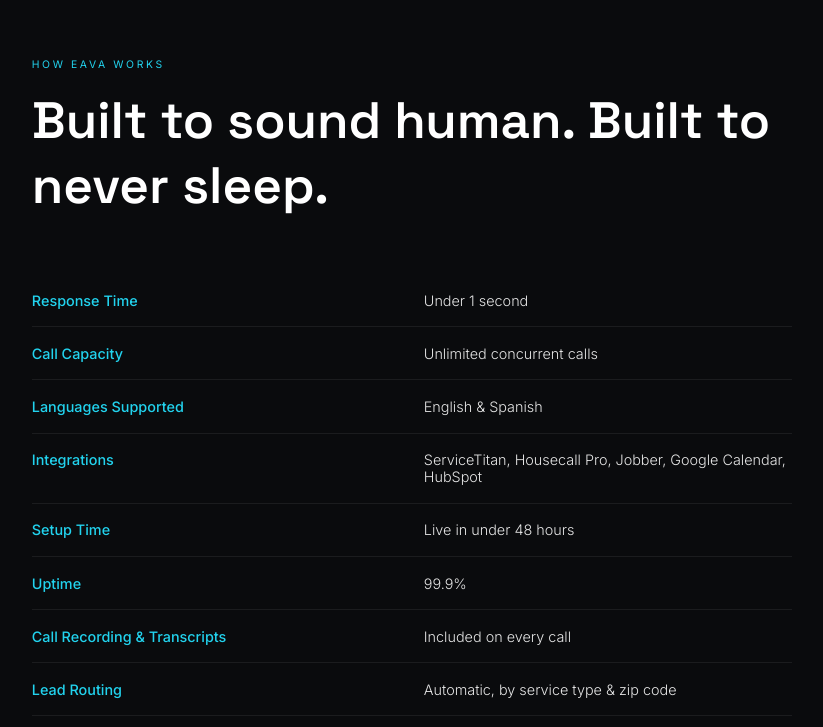
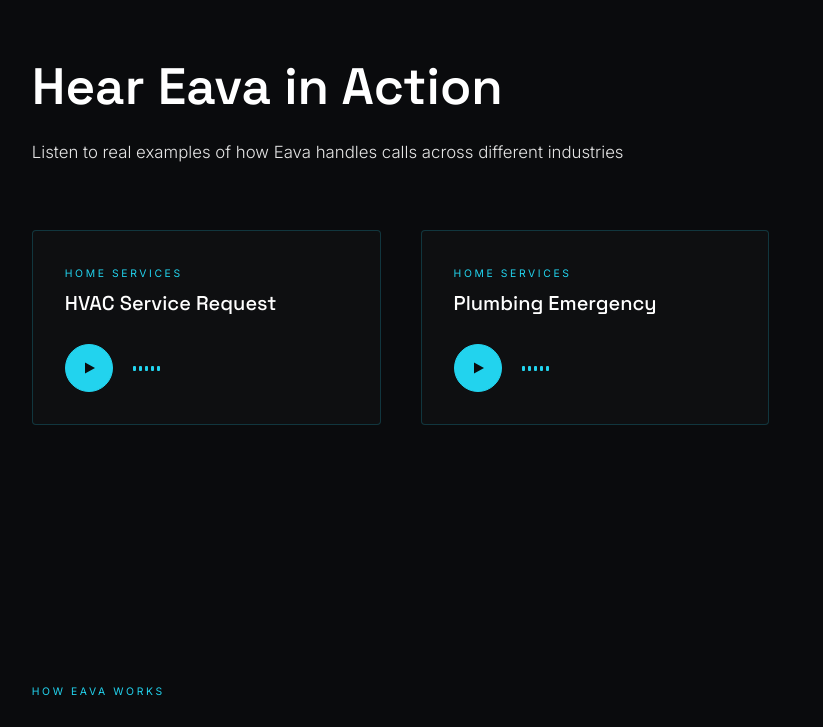
Before and after one commit to Eava-Dev/Eava-website, a Next.js app: page / in a window 1280 px wide. Shown: the part 4134-4861 px from the top of the page, without its empty margins (45-868 px from the left). Built offline with nearby package versions, Linux system fonts and the light colour scheme.

Commit message:
Add "Hear Eava in Action" audio demo section
Two-card section between Marketing and Specs with in-browser play/pause
controls (nova/onyx sample calls), an animated waveform indicator while
playing, and mutual exclusion so only one card plays at a time.

```diff
--- /dev/null
+++ b/app/components/HearEavaSection.tsx
@@ -0,0 +1,227 @@
+"use client";
+
+import { useEffect, useRef, useState } from "react";
+import { motion } from "framer-motion";
+import FadeIn from "./FadeIn";
+
+const calls = [
+  {
+    id: "hvac",
+    title: "HVAC Service Request",
+    industry: "Home Services",
+    src: "/audio/hvac-sample-call.mp3",
+  },
+  {
+    id: "plumbing",
+    title: "Plumbing Emergency",
+    industry: "Home Services",
+    src: "/audio/plumbing-sample-call.mp3",
+  },
+];
+
+function WaveformBar({ isPlaying, delay }: { isPlaying: boolean; delay: number }) {
+  return (
+    <motion.span
+      style={{
+        display: "inline-block",
+        width: "3px",
+        borderRadius: "1px",
+        background: "#22D3EE",
+      }}
+      animate={
+        isPlaying
+          ? { height: ["30%", "100%", "45%", "80%", "30%"] }
+          : { height: "20%" }
+      }
+      transition={
+        isPlaying
+          ? { duration: 1.1, repeat: Infinity, ease: "easeInOut", delay }
+          : { duration: 0.2 }
+      }
+    />
+  );
+}
+
+function AudioCard({
+  call,
+  isPlaying,
+  onToggle,
+  onEnded,
+  index,
+}: {
+  call: (typeof calls)[number];
+  isPlaying: boolean;
+  onToggle: () => void;
+  onEnded: () => void;
+  index: number;
+}) {
+  const audioRef = useRef<HTMLAudioElement>(null);
+
+  useEffect(() => {
+    const audio = audioRef.current;
+    if (!audio) return;
+    if (isPlaying) {
+      audio.play().catch(() => {});
+    } else {
+      audio.pause();
+    }
+  }, [isPlaying]);
+
+  return (
+    <FadeIn index={index}>
+      <div
+        style={{
+          border: "1px solid rgba(34,211,238,0.2)",
+          borderRadius: "4px",
+          background: "rgba(255,255,255,0.02)",
+          padding: "2rem",
+          height: "100%",
+        }}
+      >
+        <span
+          style={{
+            fontFamily: "var(--font-inter)",
+            fontSize: "0.65rem",
+            letterSpacing: "0.25em",
+            textTransform: "uppercase",
+            color: "#22D3EE",
+          }}
+        >
+          {call.industry}
+        </span>
+
+        <h3
+          style={{
+            fontFamily: "var(--font-display)",
+            fontWeight: 500,
+            fontSize: "1.25rem",
+            color: "#ffffff",
+            marginTop: "0.6rem",
+            marginBottom: "1.75rem",
+          }}
+        >
+          {call.title}
+        </h3>
+
+        <div style={{ display: "flex", alignItems: "center", gap: "1.25rem" }}>
+          <motion.button
+            type="button"
+            onClick={onToggle}
+            aria-label={isPlaying ? "Pause" : "Play"}
+            whileHover={{ background: "#0A0B0D", color: "#22D3EE" }}
+            style={{
+              flexShrink: 0,
+              width: "48px",
+              height: "48px",
+              borderRadius: "50%",
+              border: "1px solid #22D3EE",
+              background: "#22D3EE",
+              color: "#0A0B0D",
+              display: "flex",
+              alignItems: "center",
+              justifyContent: "center",
+              cursor: "pointer",
+            }}
+          >
+            {isPlaying ? (
+              <svg width="16" height="16" viewBox="0 0 16 16" fill="currentColor">
+                <rect x="3" y="2" width="4" height="12" rx="1" />
+                <rect x="9" y="2" width="4" height="12" rx="1" />
+              </svg>
+            ) : (
+              <svg width="16" height="16" viewBox="0 0 16 16" fill="currentColor">
+                <path d="M4 2.5v11l10-5.5-10-5.5Z" />
+              </svg>
+            )}
+          </motion.button>
+
+          <div
+            style={{
+              display: "flex",
+              alignItems: "center",
+              gap: "3px",
+              height: "24px",
+            }}
+          >
+            {[0, 0.15, 0.3, 0.45, 0.6].map((delay, i) => (
+              <WaveformBar key={i} isPlaying={isPlaying} delay={delay} />
+            ))}
+          </div>
+        </div>
+
+        <audio
+          ref={audioRef}
+          src={call.src}
+          onEnded={onEnded}
+          preload="none"
+        />
+      </div>
+    </FadeIn>
+  );
+}
+
+export default function HearEavaSection() {
+  const [playingId, setPlayingId] = useState<string | null>(null);
+
+  return (
+    <section
+      style={{
+        background: "#0A0B0D",
+        padding: "8rem 6vw",
+      }}
+    >
+      <FadeIn>
+        <h2
+          style={{
+            fontFamily: "var(--font-display)",
+            fontWeight: 600,
+            fontSize: "clamp(2rem, 4vw, 3.5rem)",
+            color: "#ffffff",
+            maxWidth: "760px",
+          }}
+        >
+          Hear Eava in Action
+        </h2>
+      </FadeIn>
+
+      <FadeIn index={1}>
+        <p
+          style={{
+            fontFamily: "var(--font-inter)",
+            fontWeight: 300,
+            fontSize: "1.05rem",
+            color: "#E5E5E5",
+            maxWidth: "600px",
+            lineHeight: 1.6,
+            marginTop: "1.25rem",
+            marginBottom: "4rem",
+          }}
+        >
+          Listen to real examples of how Eava handles calls across
+          different industries
+        </p>
+      </FadeIn>
+
+      <div
+        style={{
+          display: "grid",
+          gridTemplateColumns: "repeat(auto-fill, minmax(300px, 1fr))",
+          gap: "2.5rem",
+        }}
+      >
+        {calls.map((call, i) => (
+          <AudioCard
+            key={call.id}
+            call={call}
+            index={i + 2}
+            isPlaying={playingId === call.id}
+            onToggle={() =>
+              setPlayingId(playingId === call.id ? null : call.id)
+            }
+            onEnded={() => setPlayingId(null)}
+          />
+        ))}
+      </div>
+    </section>
+  );
+}
--- a/app/page.tsx
+++ b/app/page.tsx
@@ -1,6 +1,7 @@
 import ScrollHero from "./components/ScrollHero";
 import FeaturesSection from "./components/FeaturesSection";
 import MarketingSection from "./components/MarketingSection";
+import HearEavaSection from "./components/HearEavaSection";
 import SpecsSection from "./components/SpecsSection";
 import ClosingCTA from "./components/ClosingCTA";
 
@@ -10,6 +11,7 @@
       <ScrollHero />
       <FeaturesSection />
       <MarketingSection />
+      <HearEavaSection />
       <SpecsSection />
       <ClosingCTA />
     </main>
```
